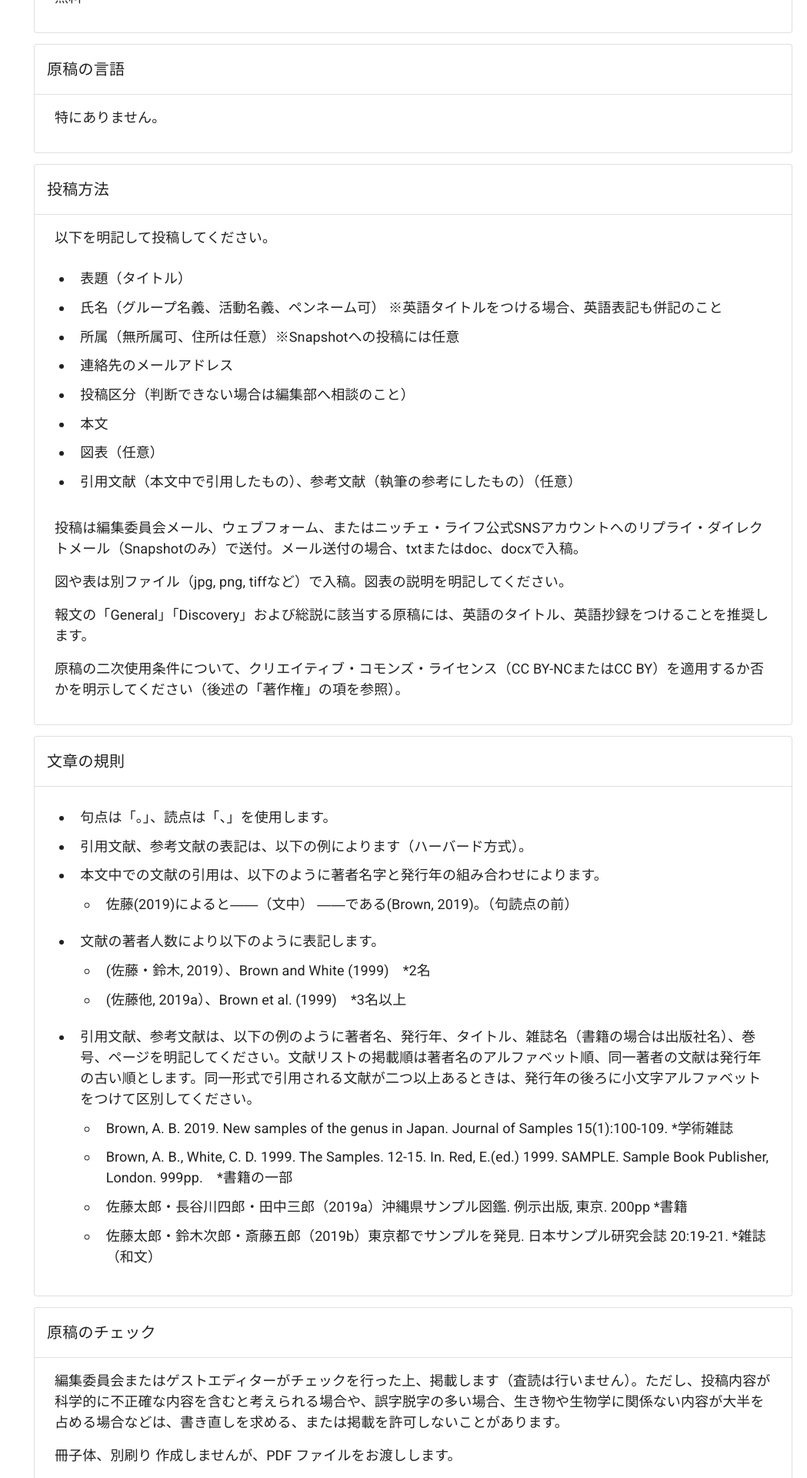
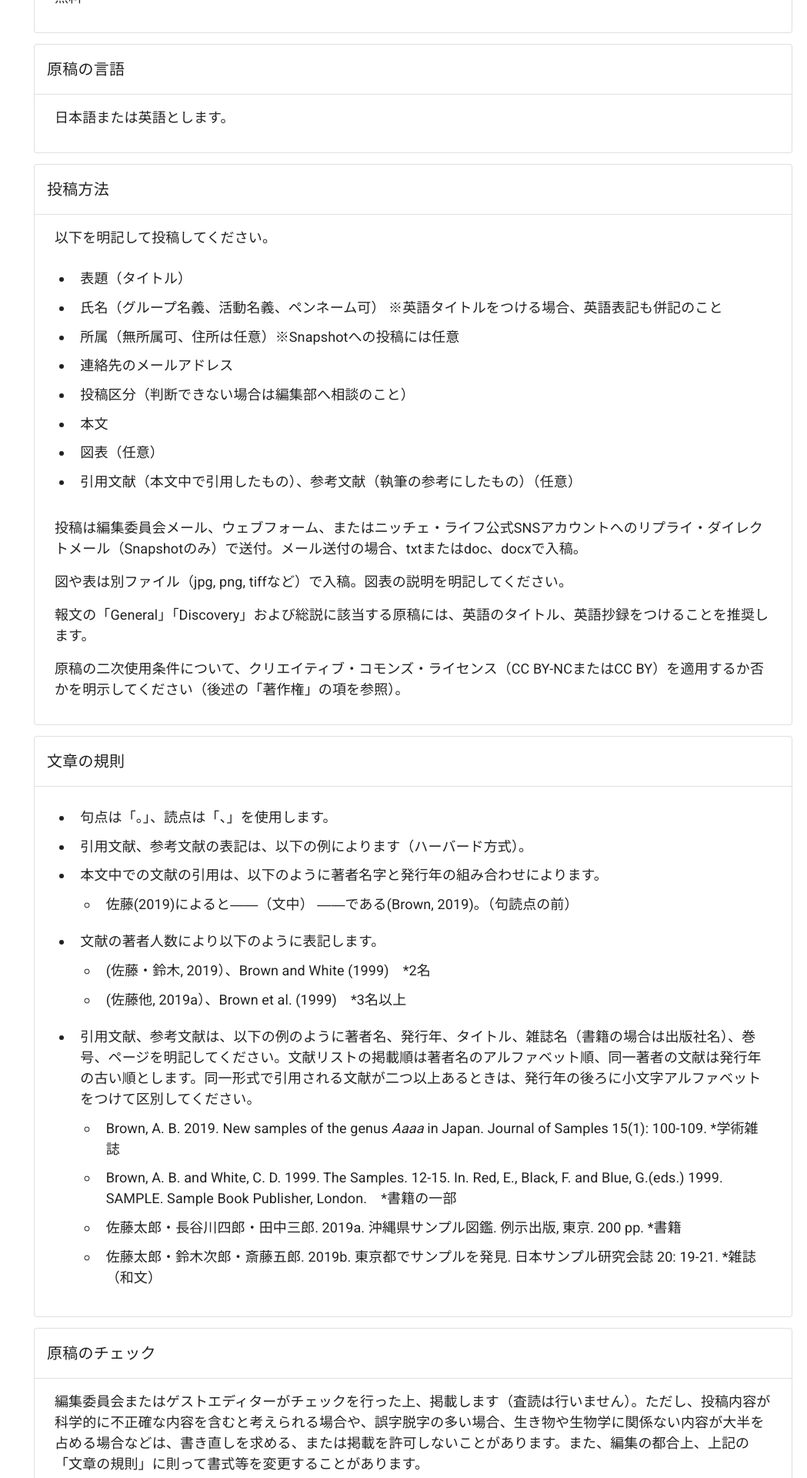
Before and after one commit to niche-life/life, a Nuxt app: page /rules in a window 1280 px wide. Shown: the part 660-2580 px from the top of the page at 77% size, without its empty margins (231-1280 px from the left). Built offline with nearby package versions, Linux system fonts and the light colour scheme.

Commit message:
文章規則の修正など、文面修正

```diff
--- a/pages/rules.vue
+++ b/pages/rules.vue
@@ -1,6 +1,6 @@
 <template>
   <div class="Rule">
-    <h2>投稿規定</h2>
+    <h2>投稿規定(2020年4月1日改訂)</h2>
 
     <TextCard title="投稿区分">
       <ol>
@@ -35,7 +35,7 @@
 
     <TextCard title="原稿の言語">
       <p>
-        特にありません。
+        日本語または英語とします。
       </p>
     </TextCard>
 
@@ -107,19 +107,19 @@
           <ul>
             <!-- prettier-ignore -->
             <li>
-            Brown, A. B. 2019. New samples of the genus in Japan. Journal of Samples 15(1):100-109. *学術雑誌
+            Brown, A. B. 2019. New samples of the genus <i>Aaaa</i> in Japan. Journal of Samples 15(1): 100-109. *学術雑誌
           </li>
             <!-- prettier-ignore -->
             <li>
-            Brown, A. B., White, C. D. 1999. The Samples. 12-15. In. Red, E.(ed.) 1999. SAMPLE. Sample Book Publisher, London. 999pp.　*書籍の一部
+            Brown, A. B. and White, C. D. 1999. The Samples. 12-15. In. Red, E., Black, F. and Blue, G.(eds.) 1999. SAMPLE. Sample Book Publisher, London.　*書籍の一部
           </li>
             <!-- prettier-ignore -->
             <li>
-            佐藤太郎・長谷川四郎・田中三郎（2019a）沖縄県サンプル図鑑. 例示出版, 東京. 200pp *書籍
+            佐藤太郎・長谷川四郎・田中三郎. 2019a. 沖縄県サンプル図鑑. 例示出版, 東京. 200 pp. *書籍
           </li>
             <!-- prettier-ignore -->
             <li>
-            佐藤太郎・鈴木次郎・斎藤五郎（2019b）東京都でサンプルを発見. 日本サンプル研究会誌 20:19-21. *雑誌（和文）
+            佐藤太郎・鈴木次郎・斎藤五郎. 2019b. 東京都でサンプルを発見. 日本サンプル研究会誌 20: 19-21. *雑誌（和文）
           </li>
           </ul>
         </li>
@@ -128,10 +128,13 @@
 
     <TextCard title="原稿のチェック">
       <p>
-        編集委員会またはゲストエディターがチェックを行った上、掲載します（査読は行いません）。ただし、投稿内容が科学的に不正確な内容を含むと考えられる場合や、誤字脱字の多い場合、生き物や生物学に関係ない内容が大半を占める場合などは、書き直しを求める、または掲載を許可しないことがあります。
+        編集委員会またはゲストエディターがチェックを行った上、掲載します（査読は行いません）。ただし、投稿内容が科学的に不正確な内容を含むと考えられる場合や、誤字脱字の多い場合、生き物や生物学に関係ない内容が大半を占める場合などは、書き直しを求める、または掲載を許可しないことがあります。また、編集の都合上、上記の「文章の規則」に則って書式等を変更することがあります。
       </p>
+    </TextCard>
+
+    <TextCard title="冊子体、別刷り">
       <p>
-        冊子体、別刷り 作成しませんが、PDF ファイルをお渡しします。
+        作成しませんが、PDF ファイルをお渡しします。
       </p>
     </TextCard>
 
@@ -154,7 +157,7 @@
       </p>
       <!-- prettier-ignore -->
       <p>
-        「Discovery」以外の区分の記事を二次利用する際には、非営利目的であっても著者の許諾が必要になります。ただし、著者全員が希望する場合、クリエイティブ・コモンズ・ライセンス表示・非営利（CC BY-NC 4.0）またはクリエイティブ・コモンズ・ライセンス表示（CC BY 4.0）も選択できます。
+        「Discovery」以外の区分では、報文の二次利用に著者の許諾が必要です。ただし、著者全員が希望する場合、クリエイティブ・コモンズ・ライセンス表示・非営利（CC BY-NC 4.0）またはクリエイティブ・コモンズ・ライセンス表示（CC BY 4.0）も選択できます。利用ライセンスは各報文の見出しに記されます。
       </p>
       <!-- prettier-ignore -->
       <p>
```
